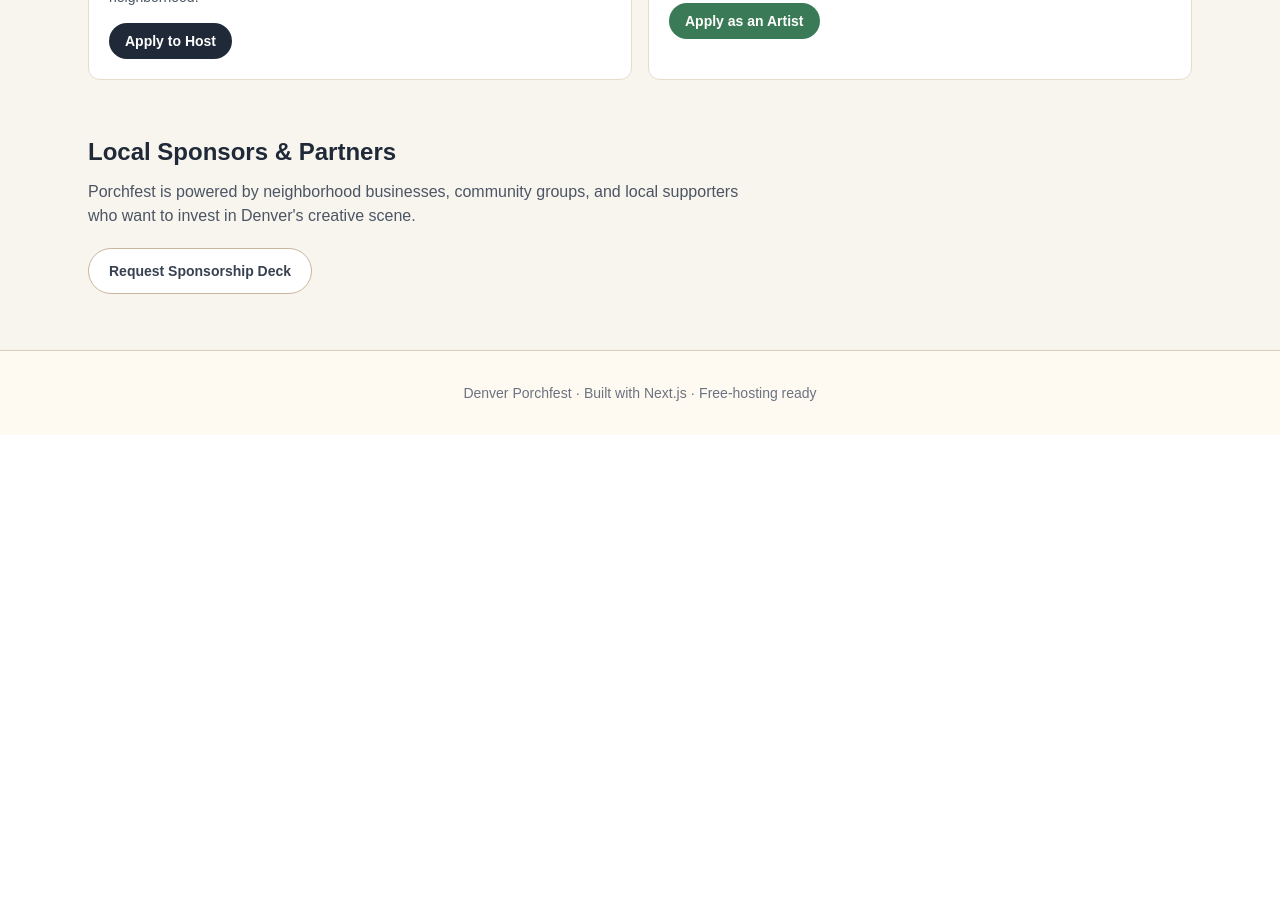
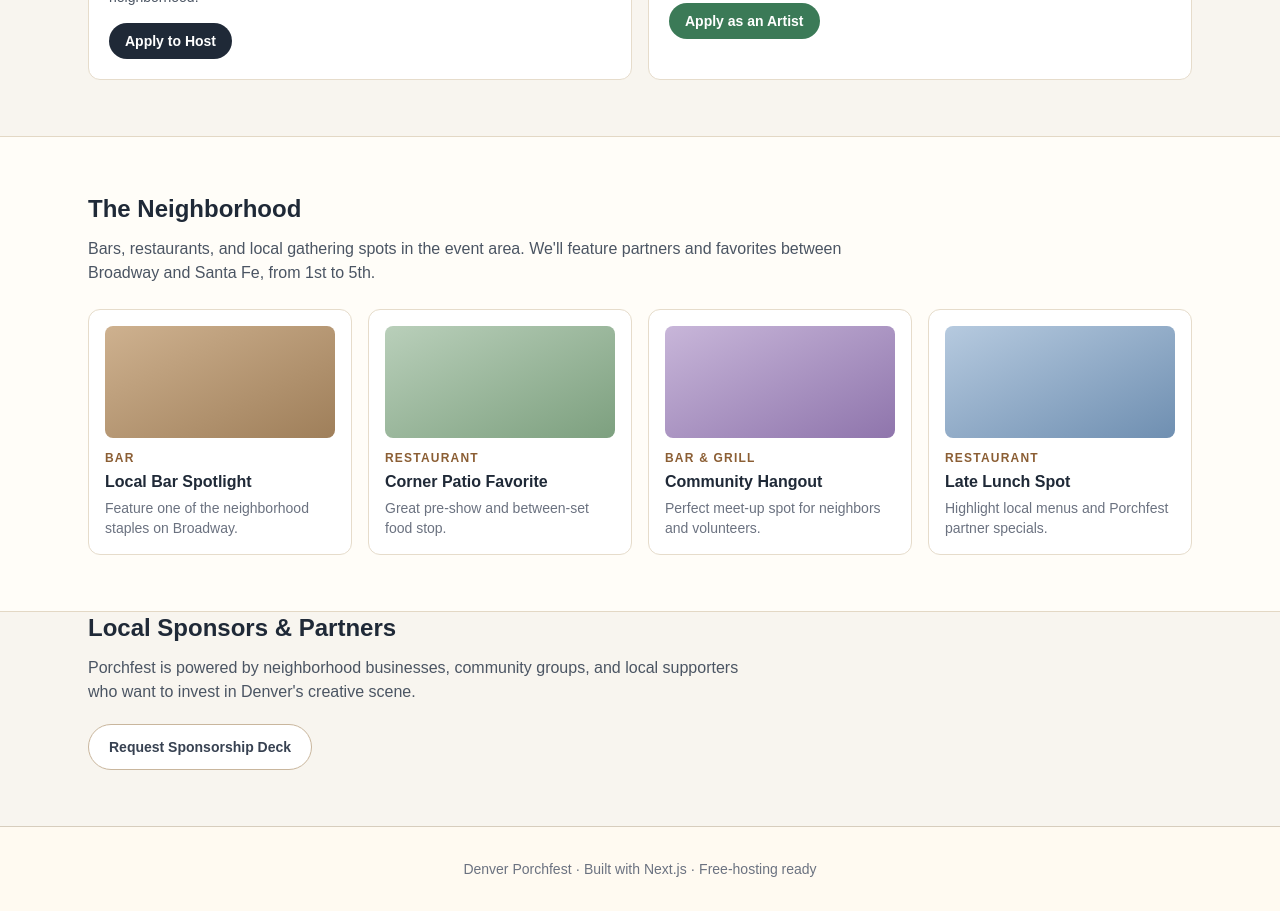
Before and after one commit to the97bradley/denver-porchfest, a Next.js app: page / in a window 1280 px wide. Shown: the part 2660-3571 px from the top of the page. Before the commit the page ends 3095 px from the top, so only its background shows below. Built offline with nearby package versions, Linux system fonts and the light colour scheme.

Commit message:
Add 'The Neighborhood' section for local bars and restaurants

```diff
--- a/src/app/page.tsx
+++ b/src/app/page.tsx
@@ -21,6 +21,29 @@ const hostApplicationUrl =
   "https://forms.gle/REPLACE_WITH_HOST_APPLICATION_FORM";
 const bandApplicationUrl =
   "https://forms.gle/REPLACE_WITH_BAND_APPLICATION_FORM";
+
+const neighborhoodSpots = [
+  {
+    name: "Local Bar Spotlight",
+    type: "Bar",
+    note: "Feature one of the neighborhood staples on Broadway.",
+  },
+  {
+    name: "Corner Patio Favorite",
+    type: "Restaurant",
+    note: "Great pre-show and between-set food stop.",
+  },
+  {
+    name: "Community Hangout",
+    type: "Bar & Grill",
+    note: "Perfect meet-up spot for neighbors and volunteers.",
+  },
+  {
+    name: "Late Lunch Spot",
+    type: "Restaurant",
+    note: "Highlight local menus and Porchfest partner specials.",
+  },
+];
 
 export default function Home() {
   return (
@@ -244,6 +267,46 @@ export default function Home() {
           </div>
         </section>
 
+        <section
+          id="neighborhood"
+          className="border-y border-[#e3d8c5] bg-[#fffdf8]"
+        >
+          <div className="mx-auto w-full max-w-6xl px-6 py-14">
+            <h2 className="text-2xl font-bold text-[#1f2937]">The Neighborhood</h2>
+            <p className="mt-3 max-w-3xl text-[#4b5563]">
+              Bars, restaurants, and local gathering spots in the event area.
+              We&apos;ll feature partners and favorites between Broadway and Santa
+              Fe, from 1st to 5th.
+            </p>
+
+            <div className="mt-6 grid gap-4 sm:grid-cols-2 lg:grid-cols-4">
+              {neighborhoodSpots.map((spot, index) => (
+                <article
+                  key={spot.name}
+                  className="rounded-xl border border-[#e6dccb] bg-white p-4"
+                >
+                  <div
+                    className={`mb-3 h-28 rounded-lg ${
+                      index % 4 === 0
+                        ? "bg-gradient-to-br from-[#ceb18f] to-[#9f7f5a]"
+                        : index % 4 === 1
+                          ? "bg-gradient-to-br from-[#b9cfba] to-[#7da07f]"
+                          : index % 4 === 2
+                            ? "bg-gradient-to-br from-[#c8b6d9] to-[#8f75ac]"
+                            : "bg-gradient-to-br from-[#b6cadf] to-[#6f8fb1]"
+                    }`}
+                  />
+                  <p className="text-xs font-semibold uppercase tracking-[0.1em] text-[#8b5e34]">
+                    {spot.type}
+                  </p>
+                  <h3 className="mt-1 font-semibold text-[#1f2937]">{spot.name}</h3>
+                  <p className="mt-1 text-sm text-[#6b7280]">{spot.note}</p>
+                </article>
+              ))}
+            </div>
+          </div>
+        </section>
+
         <section id="sponsor" className="mx-auto w-full max-w-6xl px-6 pb-14">
           <h2 className="text-2xl font-bold text-[#1f2937]">Local Sponsors & Partners</h2>
           <p className="mt-3 max-w-2xl text-[#4b5563]">
```
